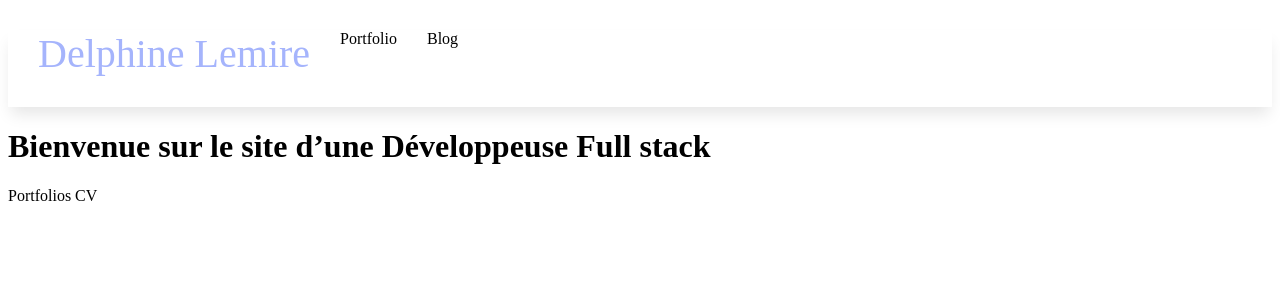
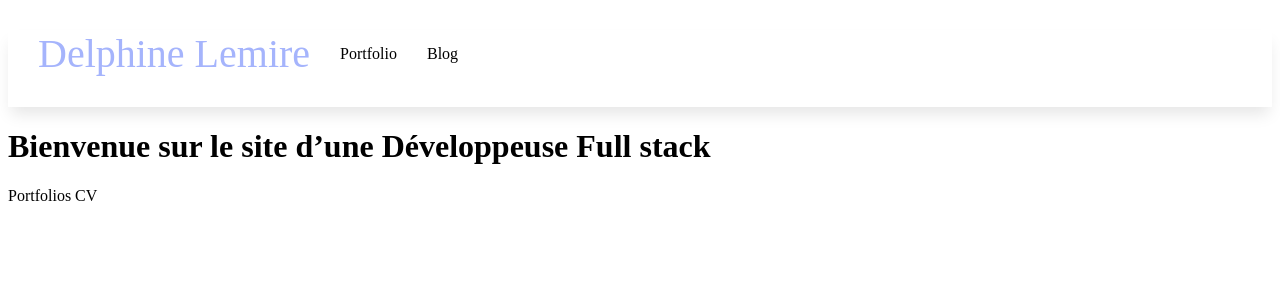
Before and after one commit to DelphineLemire/DelphineLemire.github.io, a Jekyll site: the page built from docs/index.md, in a window 1280 px wide. Shown: the top 300 px of the page. Built offline with Jekyll 4.4.1, drawn with Linux system fonts in a browser that asks for light colours.

Commit message:
FIX:vstyle navbar

```diff
--- a/docs/_sass/main.scss
+++ b/docs/_sass/main.scss
@@ -22,6 +22,7 @@
 
 .navbar__link--standard {
     margin-left: 30px;
+    align-content: space-evenly;
 }
 
 .current {
```
